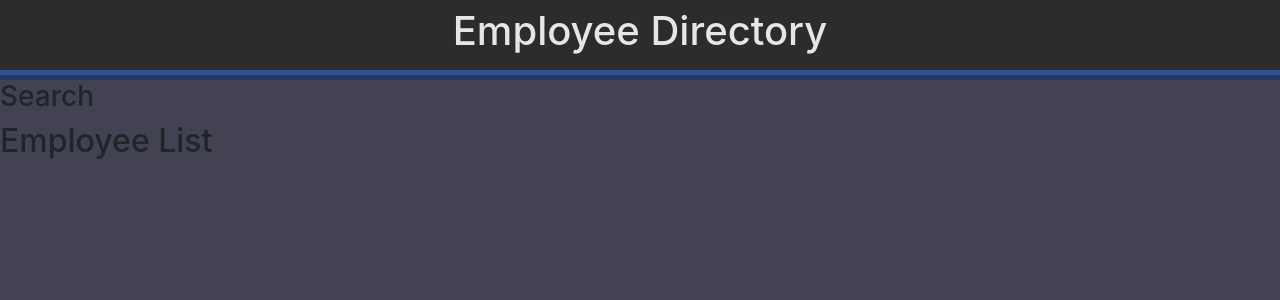
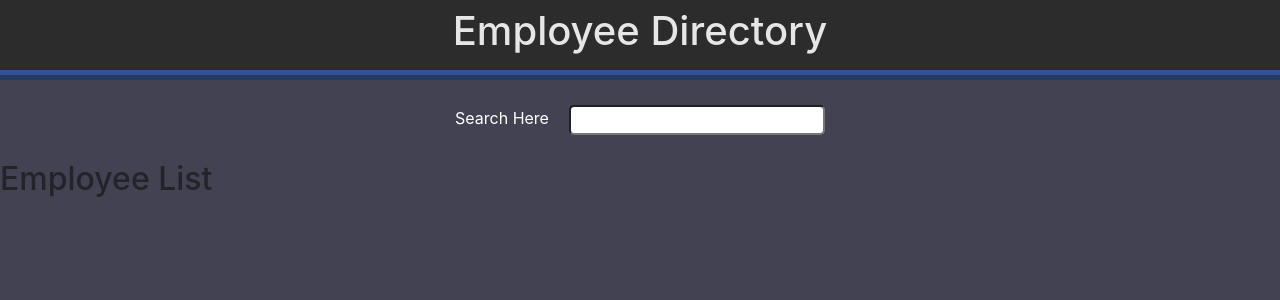
Before and after one commit to wbrink/employee-directory, a React (Create React App) app: page / in a window 1280 px wide. Shown: the top 300 px of the page. Built offline with nearby package versions, Linux system fonts and the light colour scheme.

Commit message:
added styling for search bar

```diff
--- a/src/App.css
+++ b/src/App.css
@@ -1,8 +1,11 @@
+body {
+  background-color: rgba(0, 0, 22, 0.74);
+}
+
 .App {
   display: flex;
   flex-direction: column;
-  background-color: rgba(0, 0, 22, 0.74);
-  height: 100vh;
+  /* background-color: rgba(0, 0, 22, 0.74); */
 }
 
 header {
--- a/src/components/Search/index.js
+++ b/src/components/Search/index.js
@@ -1,11 +1,16 @@
 import React, {useContext} from "react";
 import SearchContext from "../../SearchContext";
+import "./style.css";
 
 export default function Search(props) {
 
   const {search, setSearch} = useContext(SearchContext);
 
   return (
-    <h3>Search</h3>
+    <div className="form">
+      <label htmlFor="search">Search Here</label>
+      <input type="text" id="search"/>
+    </div>
+
   )
 }
--- /dev/null
+++ b/src/components/Search/style.css
@@ -0,0 +1,16 @@
+.form {
+  display: flex;
+  flex: 0 0 10vh;
+  justify-content: center;
+  align-items: center;
+}
+
+label {
+  margin-right: 20px;
+  color: white;
+  margin-bottom: 4px;
+}
+
+input {
+  border-radius: 5px;
+}
```
